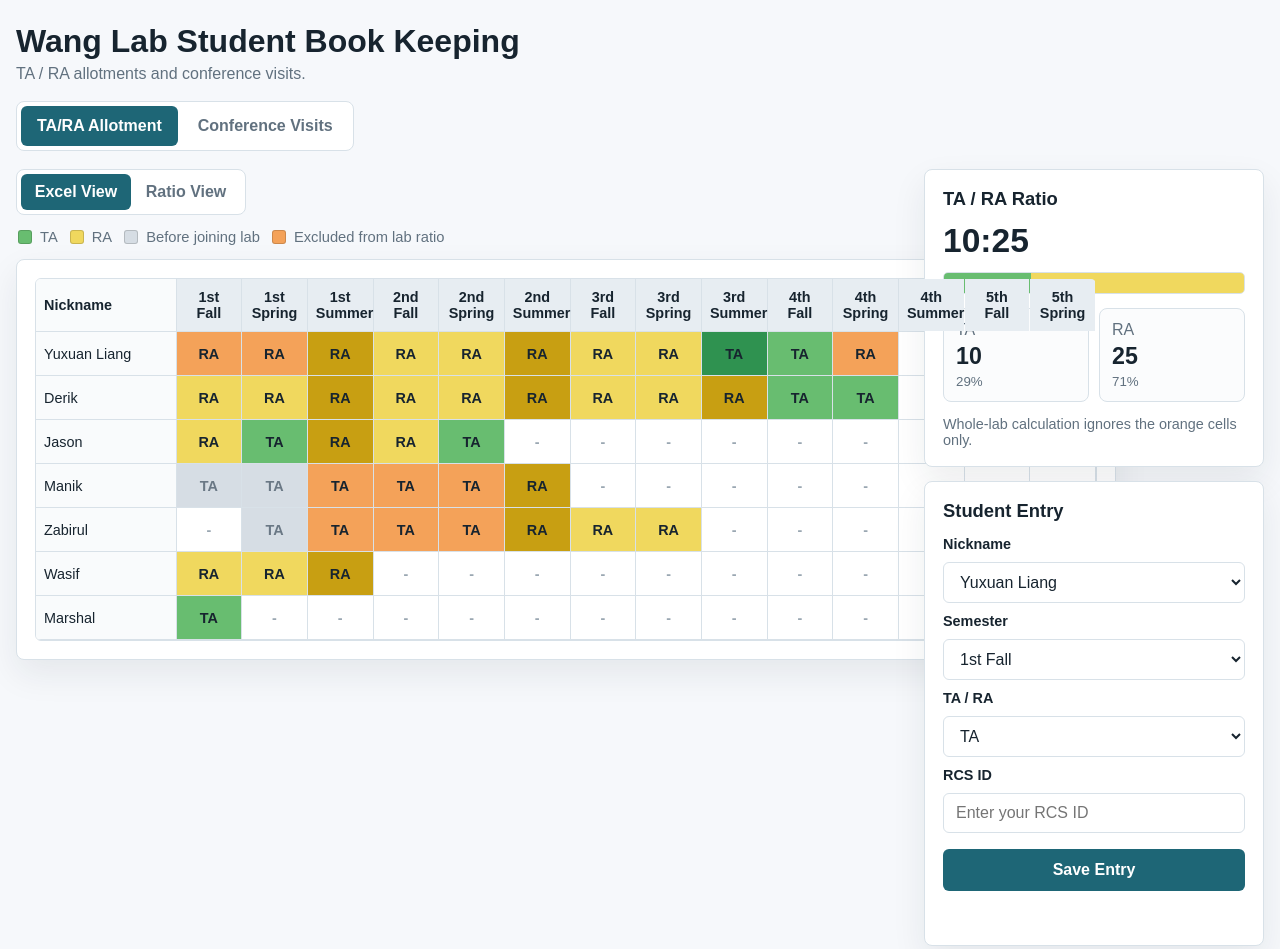
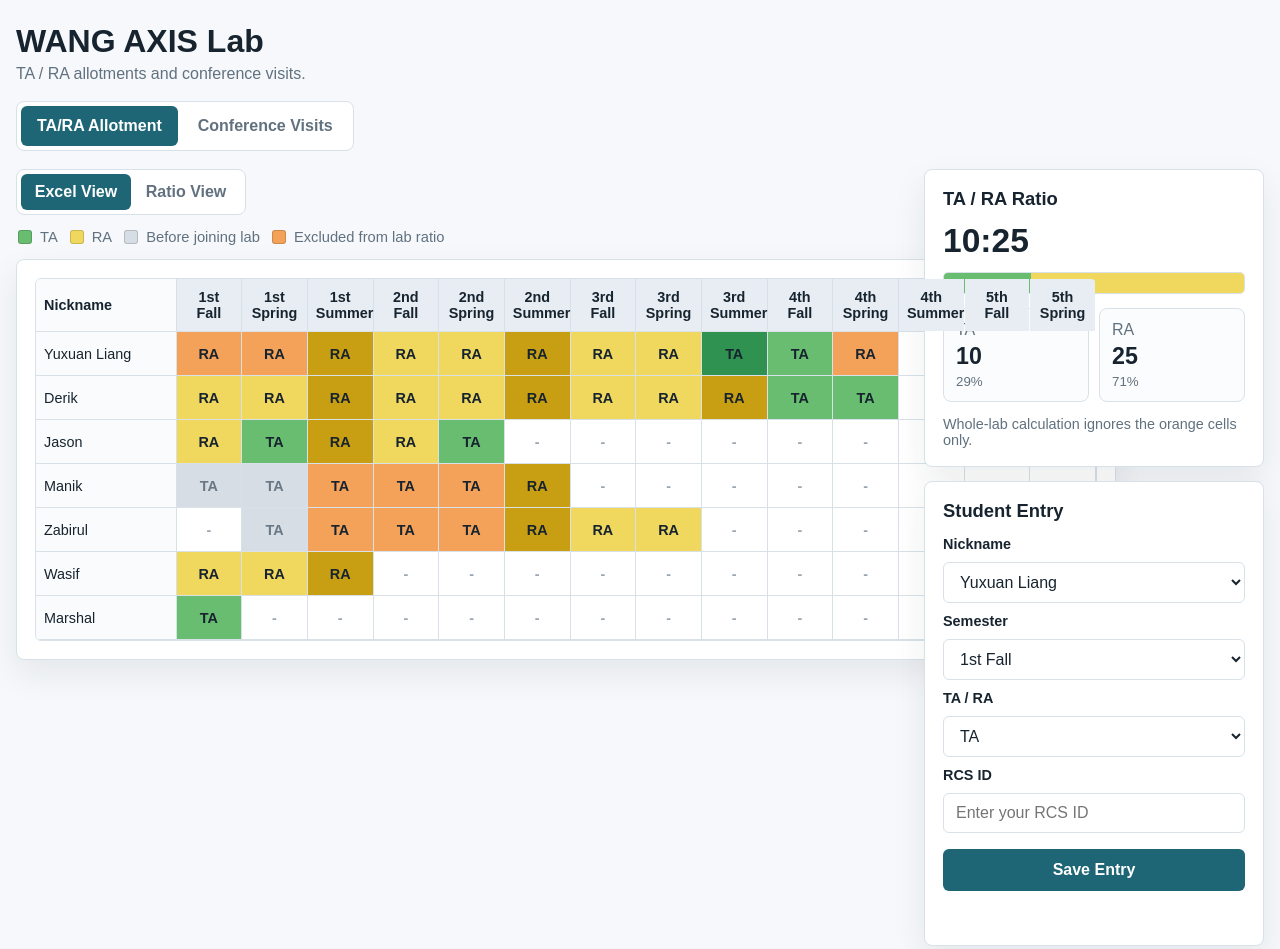
Before and after one commit to mwnafee/wanglab_phd_roles, a plain HTML site: page index.html in a window 1280 px wide. Shown: the top 949 px of the page. Drawn offline with Linux system fonts and the light colour scheme.

Commit message:
Rename site to WANG AXIS Lab

```diff
--- a/index.html
+++ b/index.html
@@ -3,14 +3,14 @@
 <head>
   <meta charset="UTF-8">
   <meta name="viewport" content="width=device-width, initial-scale=1.0">
-  <title>Wang Lab Student Book Keeping</title>
+  <title>WANG AXIS Lab</title>
   <link rel="stylesheet" href="styles.css?v=student-bookkeeping-3">
 </head>
 <body>
   <div class="page-shell">
     <header class="app-header">
       <div>
-        <h1>Wang Lab Student Book Keeping</h1>
+        <h1>WANG AXIS Lab</h1>
         <p>TA / RA allotments and conference visits.</p>
       </div>
     </header>
```
